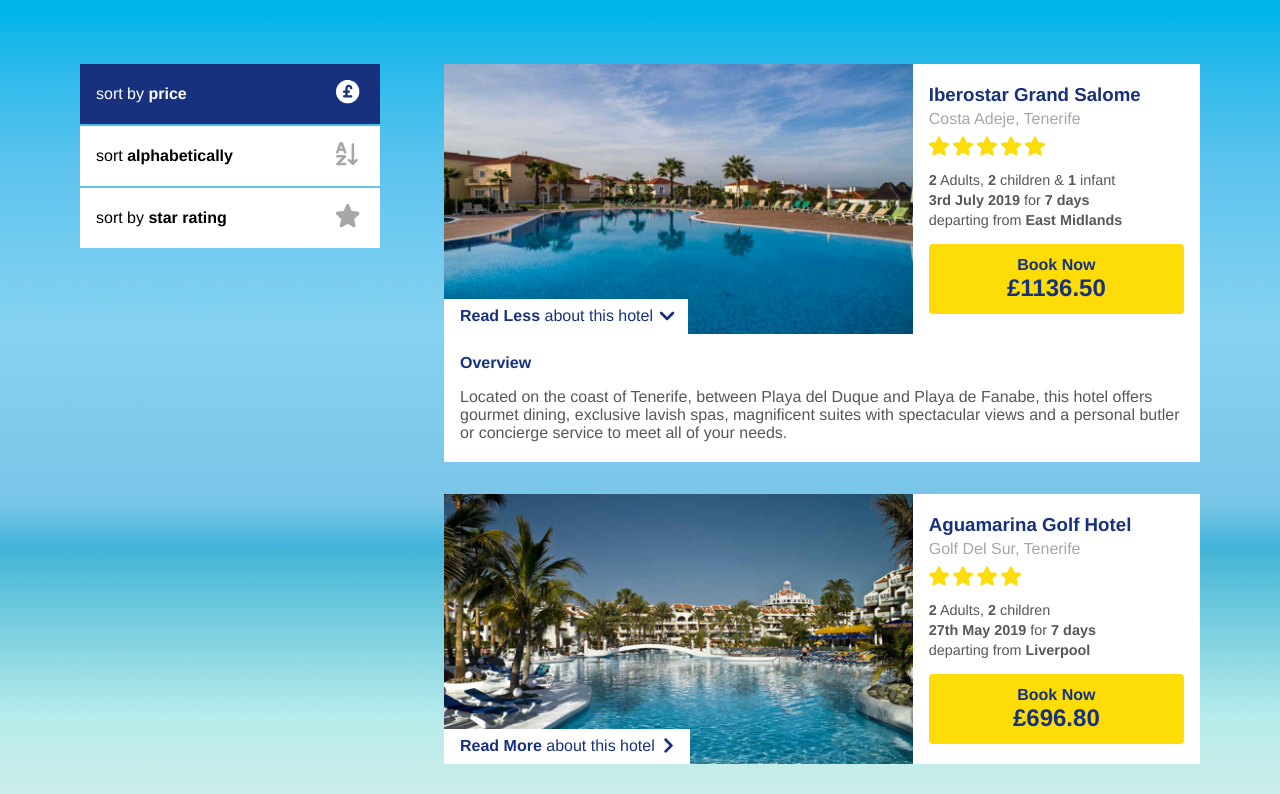
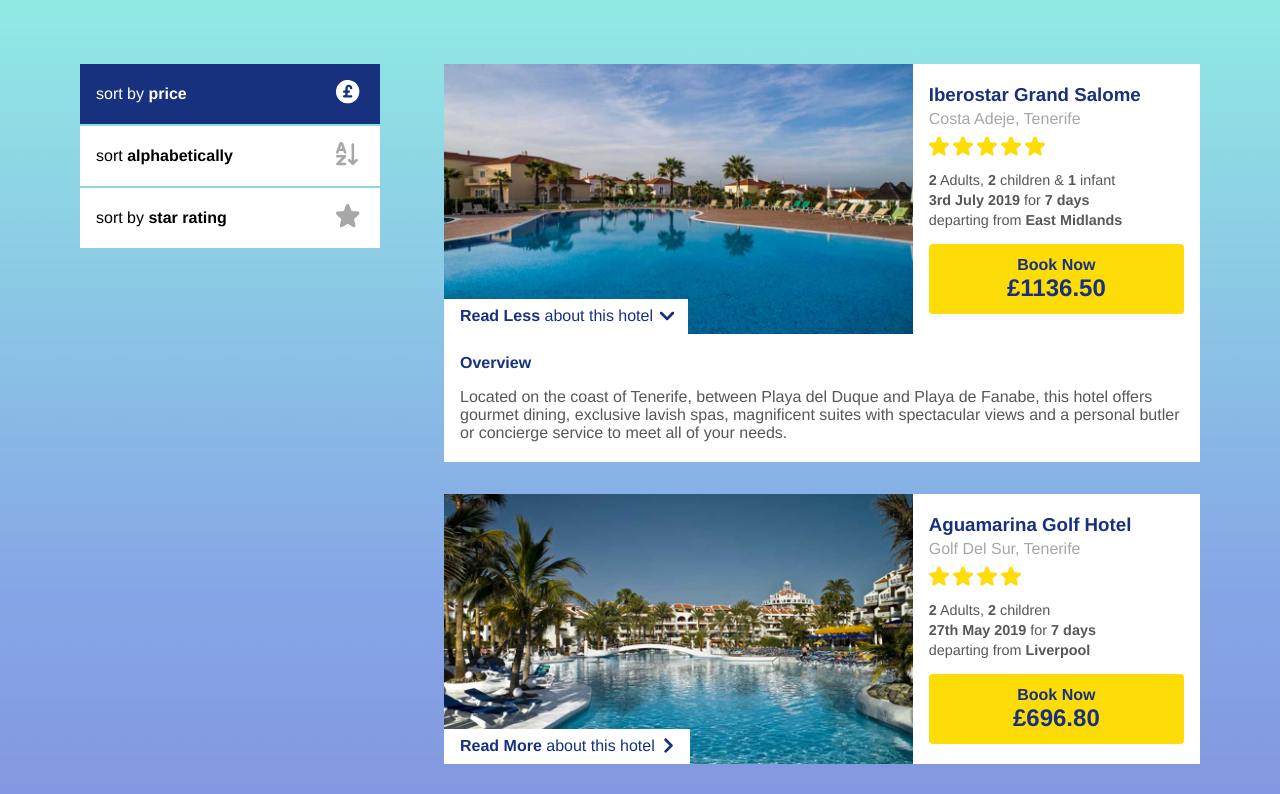
Before and after one commit to MattyGlen123/hotels, a Next.js app: page / in a window 1280 px wide. Shown: the top 794 px of the page. Built offline with nearby package versions, Linux system fonts and the light colour scheme.

Commit message:
Update background image

```diff
--- a/src/styles/index.module.scss
+++ b/src/styles/index.module.scss
@@ -3,7 +3,7 @@
 
 .root {
   min-height: 100vh;
-  background-image: url('/background.png');
+  background-image: url('/bg.jpg');
   background-size: auto 100%;
   background-repeat: repeat-x;
   background-position: center;
```
Also changed, not shown: public/background.png (deleted), public/bg.jpg (added).
